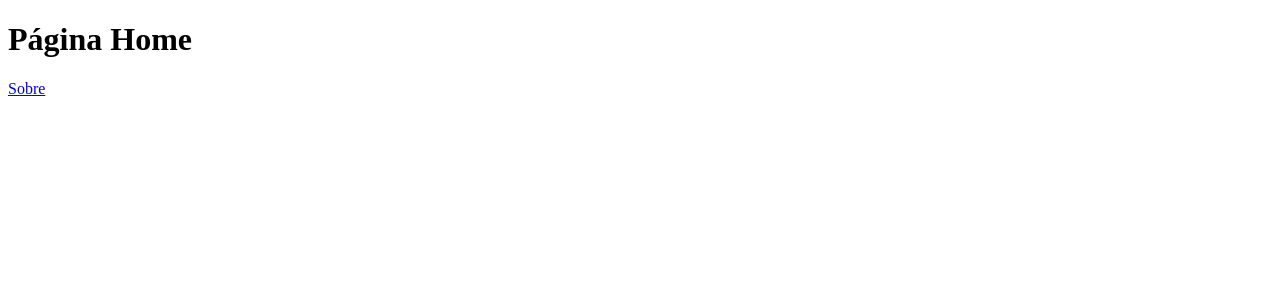
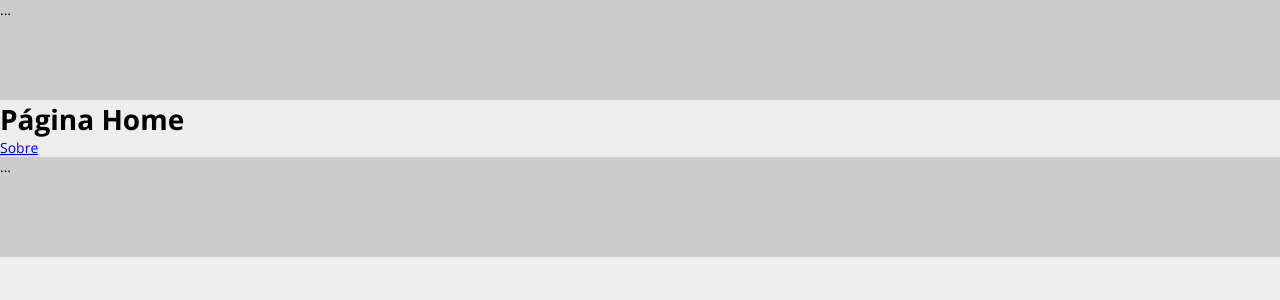
Before and after one commit to Luan-Farias/olx-clone, a React (Create React App) app: page / in a window 1280 px wide. Shown: the top 300 px of the page. Built offline with nearby package versions, Linux system fonts and the light colour scheme.

Commit message:
Structure template was made

```diff
--- a/public/index.html
+++ b/public/index.html
@@ -1,16 +1,18 @@
 <!DOCTYPE html>
-<html lang="en">
-
+<html lang="pt-br">
   <head>
     <meta charset="utf-8" />
     <link rel="icon" href="%PUBLIC_URL%/favicon.ico" />
     <meta name="viewport" content="width=device-width, initial-scale=1" />
     <title>OLX Clone</title>
+    <link
+      href="https://fonts.googleapis.com/css?family=Open+Sans:400,700&display=swap"
+      rel="stylesheet"
+    />
   </head>
 
   <body>
     <noscript>You need to enable JavaScript to run this app.</noscript>
     <div id="root"></div>
   </body>
-
 </html>
--- a/src/App.js
+++ b/src/App.js
@@ -1,10 +1,25 @@
 import React from 'react';
+import { BrowserRouter } from 'react-router-dom';
 import { connect } from "react-redux";
+
 import Routes from './routes';
+import { Template } from './components/MainComponents';
+import Header from './components/partials/Header'
+import Footer from './components/partials/Footer';
+import GlobalStyle from './style';
 
 function App(props) {
   return (
-    <Routes />
+    <BrowserRouter>
+      <GlobalStyle />
+      <Template>
+        <Header />
+
+        <Routes/>
+
+        <Footer/>
+      </Template>
+    </BrowserRouter>
   );
 }
 
--- /dev/null
+++ b/src/components/MainComponents.js
@@ -0,0 +1,17 @@
+import styled from 'styled-components';
+
+export const Template = styled.div`
+
+`;
+
+export const PageContainer = styled.div`
+
+`;
+
+export const PageTitle = styled.h1`
+
+`;
+
+export const PageBody = styled.div`
+
+`;
--- /dev/null
+++ b/src/components/partials/Footer/index.js
@@ -0,0 +1,10 @@
+import React from 'react';
+import { FooterArea } from './styles';
+
+const Footer = () => (
+    <FooterArea>
+        ...
+    </FooterArea>
+);
+
+export default Footer;
--- /dev/null
+++ b/src/components/partials/Footer/styles.js
@@ -0,0 +1,6 @@
+import styled from 'styled-components';
+
+export const FooterArea = styled.div`
+  height: 100px;
+  background-color: #CCC;
+`;
--- /dev/null
+++ b/src/components/partials/Header/index.js
@@ -0,0 +1,10 @@
+import React from 'react';
+import { HeaderArea } from './styles';
+
+const Header = () => (
+    <HeaderArea>
+        ...
+    </HeaderArea>
+);
+
+export default Header;
--- /dev/null
+++ b/src/components/partials/Header/styles.js
@@ -0,0 +1,6 @@
+import styled from 'styled-components';
+
+export const HeaderArea = styled.div`
+  height: 100px;
+  background-color: #CCC;
+`;
--- a/src/routes.js
+++ b/src/routes.js
@@ -1,17 +1,15 @@
 import React from 'react';
-import { BrowserRouter, Switch, Route} from 'react-router-dom';
+import { Switch, Route} from 'react-router-dom';
 
 import Home from './pages/Home';
 import About from './pages/About';
 
 const Routes = () => (
-    <BrowserRouter>
         <Switch>
             <Route exact path="/" component={Home} />
             <Route exact path="/about" component={About} />
             <Route path="*" component={() => <h1>Error 404 - Page not found</h1>} />
         </Switch>
-    </BrowserRouter>
 );
 
 export default Routes;
--- /dev/null
+++ b/src/style.js
@@ -0,0 +1,20 @@
+import { createGlobalStyle } from "styled-components";
+
+export default createGlobalStyle`
+    *{
+        margin: 0;
+        padding: 0;
+        outline: 0;
+        box-sizing: border-box;
+    }
+    body{
+        font-size: 14px;
+        font-family: 'Open Sans', sans-serif;
+        background-color: #EEE;
+        text-rendering: optimizeLegibility;
+        -webkit-font-smoothing: antialiased;
+    }
+    html, body, #root{
+        height: 100%;
+    }
+`;
```
Lines whose indentation alone changed are shown as unchanged.
